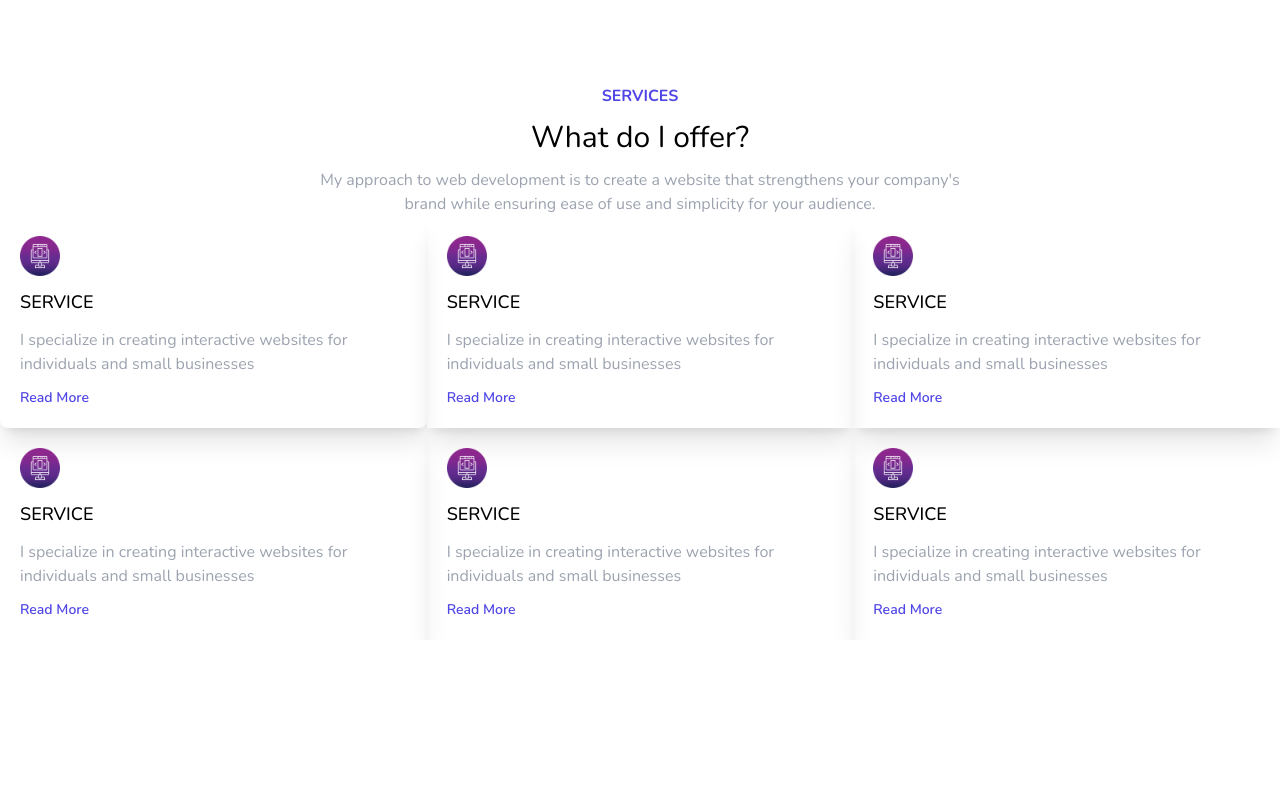
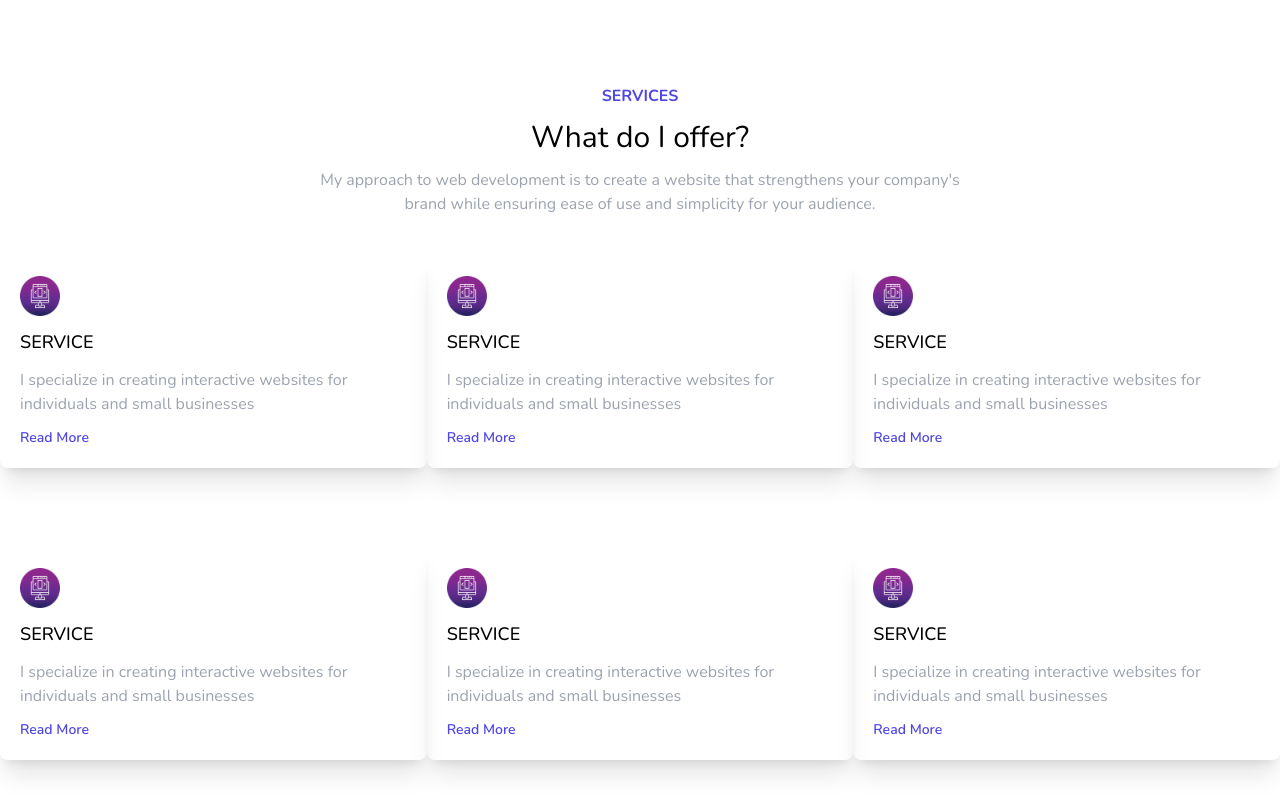
Before and after one commit to EhWanu/Portfolio, a website: page index.html in a window 1280 px wide. Shown: the part 1686-2486 px from the top of the page. Before the commit the page ends 2326 px from the top, so only its background shows below. Drawn offline with nearby package versions, Linux system fonts and the light colour scheme.

Commit message:
cards layout and styling

```diff
--- a/index.html
+++ b/index.html
@@ -224,7 +224,7 @@
 				<div class="p-5 sm:p-0 flex flex-wrap">
 					<!-- CARD -->
 					<div
-						class="w-full md:w-4/12 shadow-xl rounded-lg p-5 flex flex-col gap-3"
+						class="w-full md:w-4/12 shadow-xl rounded-lg p-5 my-3 md:my-10 flex flex-col gap-3"
 					>
 						<img
 							class="w-10"
@@ -245,7 +245,7 @@
 					</div>
 					<!-- CARD -->
 					<div
-						class="w-full md:w-4/12 shadow-xl rouded-lg p-5 flex flex-col gap-3"
+						class="w-full md:w-4/12 shadow-xl rounded-lg p-5 my-3 md:my-10 flex flex-col gap-3"
 					>
 						<img
 							class="w-10"
@@ -266,7 +266,7 @@
 					</div>
 					<!-- CARD -->
 					<div
-						class="w-full md:w-4/12 shadow-xl rouded-lg p-5 flex flex-col gap-3"
+						class="w-full md:w-4/12 shadow-xl rounded-lg p-5 my-3 md:my-10 flex flex-col gap-3"
 					>
 						<img
 							class="w-10"
@@ -287,7 +287,7 @@
 					</div>
 					<!-- CARD -->
 					<div
-						class="w-full md:w-4/12 shadow-xl rouded-lg p-5 flex flex-col gap-3"
+						class="w-full md:w-4/12 shadow-xl rounded-lg p-5 my-3 md:my-10 flex flex-col gap-3"
 					>
 						<img
 							class="w-10"
@@ -308,7 +308,7 @@
 					</div>
 					<!-- CARD -->
 					<div
-						class="w-full md:w-4/12 shadow-xl rouded-lg p-5 flex flex-col gap-3"
+						class="w-full md:w-4/12 shadow-xl rounded-lg p-5 my-3 md:my-10 flex flex-col gap-3"
 					>
 						<img
 							class="w-10"
@@ -329,7 +329,7 @@
 					</div>
 					<!-- CARD -->
 					<div
-						class="w-full md:w-4/12 shadow-xl rouded-lg p-5 flex flex-col gap-3"
+						class="w-full md:w-4/12 shadow-xl rounded-lg p-5 my-3 md:my-10 flex flex-col gap-3"
 					>
 						<img
 							class="w-10"
```
Also changed, not shown: css/style.css.
